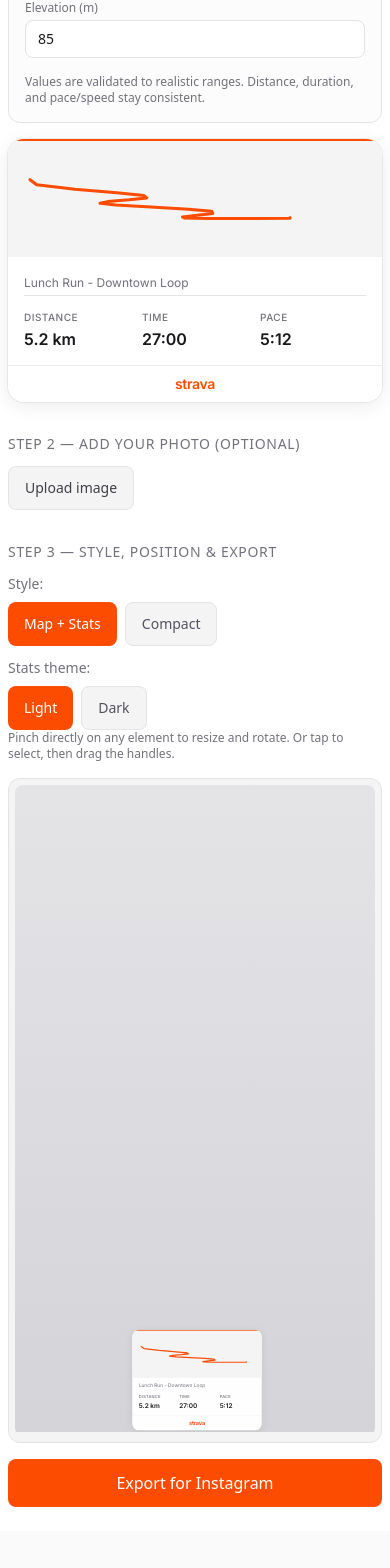
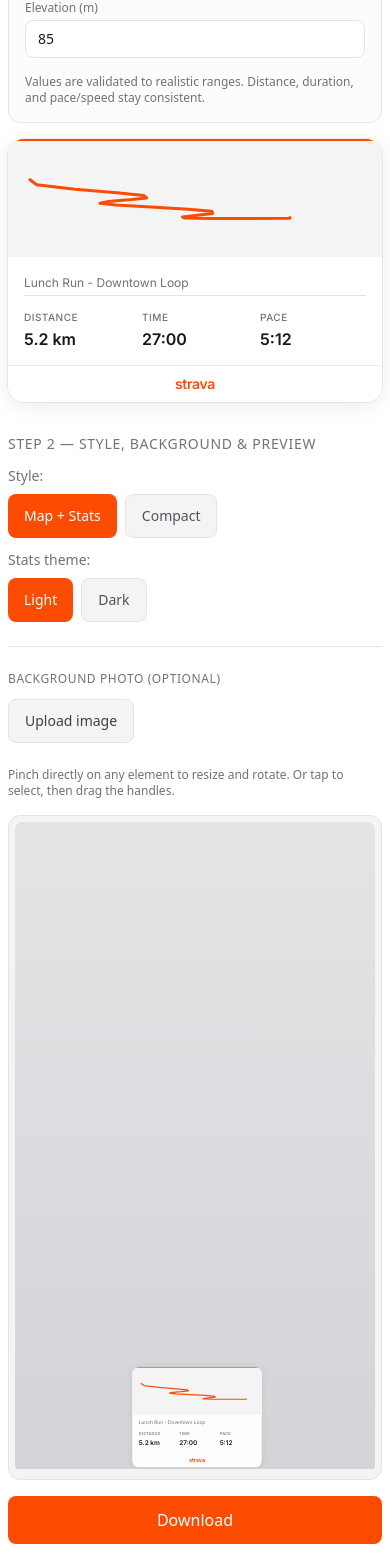
Before and after one commit to unabrijed/lazy-strava, a Next.js app: page / in a window 390 px wide. Shown: the part 1423-2991 px from the top of the page. Before the commit the page ends 2954 px from the top, so only its background shows below. Built offline with nearby package versions, Linux system fonts and the light colour scheme.

Commit message:
fix mobile issue

```diff
--- a/src/app/page.tsx
+++ b/src/app/page.tsx
@@ -8,7 +8,8 @@ import { ImageComposer } from "@/components/ImageComposer";
 import { ExportButton } from "@/components/ExportButton";
 import { Logo } from "@/components/Logo";
 
-const MAX_IMAGE_SIZE_BYTES = 10 * 1024 * 1024; // 10MB
+/** Phone photos (HEIC/JPEG) are often >10MB; cap avoids browser OOM during export */
+const MAX_IMAGE_SIZE_BYTES = 100 * 1024 * 1024; // 100MB
 
 export default function Home() {
   const [activity, setActivity] = useState<StravaActivity>(() =>
@@ -28,7 +29,7 @@ export default function Home() {
       setUploadError(null);
       if (!file) return;
       if (file.size > MAX_IMAGE_SIZE_BYTES) {
-        setUploadError("Image too large. Please use a file under 10MB.");
+        setUploadError("Image too large. Please use a file under 100MB.");
         e.target.value = "";
         return;
       }
@@ -36,7 +37,7 @@ export default function Home() {
       const img = new Image();
       img.onload = () => {
         if (img.naturalWidth > 4096 || img.naturalHeight > 4096) {
-          setUploadError("Image very large. Export may be slow. Consider resizing.");
+          setUploadError("Image very large. Download may be slow. Consider resizing.");
         }
         setBackgroundMedia({ url, width: img.naturalWidth, height: img.naturalHeight });
       };
@@ -82,39 +83,7 @@ export default function Home() {
 
         <section className="min-w-0">
           <h2 className="text-sm font-medium text-zinc-500 uppercase tracking-wider mb-3 sm:mb-4">
-            Step 2 — Add your photo (optional)
-          </h2>
-          <div className="flex flex-wrap gap-3 items-center">
-            <label className="cursor-pointer min-h-[44px] inline-flex items-center rounded-lg bg-zinc-100 px-4 py-2.5 sm:py-2 text-sm font-medium text-zinc-700 hover:bg-zinc-200 active:bg-zinc-200 transition-colors border border-zinc-200 touch-manipulation focus-visible:ring-2 focus-visible:ring-[#FC4C02] focus-visible:ring-offset-2">
-              Upload image
-              <input
-                type="file"
-                accept="image/*"
-                className="hidden"
-                onChange={handleFileUpload}
-                aria-describedby={uploadError ? "upload-error" : undefined}
-              />
-            </label>
-            {backgroundMedia && (
-              <button
-                type="button"
-                onClick={clearImage}
-                className="min-h-[44px] rounded-lg bg-zinc-100 px-4 py-2.5 sm:py-2 text-sm text-zinc-600 hover:bg-zinc-200 active:bg-zinc-200 transition-colors border border-zinc-200 touch-manipulation focus-visible:ring-2 focus-visible:ring-[#FC4C02] focus-visible:ring-offset-2"
-              >
-                Remove image
-              </button>
-            )}
-          </div>
-          {uploadError && (
-            <p id="upload-error" className="mt-2 text-sm text-amber-600" role="alert">
-              {uploadError}
-            </p>
-          )}
-        </section>
-
-        <section className="min-w-0">
-          <h2 className="text-sm font-medium text-zinc-500 uppercase tracking-wider mb-3 sm:mb-4">
-            Step 3 — Style, position & export
+            Step 2 — Style, background & preview
           </h2>
           <div className="space-y-3 sm:space-y-4">
             <div className="flex flex-wrap gap-2 sm:gap-3 items-center">
@@ -207,6 +176,40 @@ export default function Home() {
               </div>
             )}
           </div>
+
+          <div className="mt-6 pt-6 border-t border-zinc-200">
+            <h3 className="text-xs font-medium text-zinc-500 uppercase tracking-wider mb-3">
+              Background photo (optional)
+            </h3>
+            <div className="flex flex-wrap gap-3 items-center">
+              <label className="cursor-pointer min-h-[44px] inline-flex items-center rounded-lg bg-zinc-100 px-4 py-2.5 sm:py-2 text-sm font-medium text-zinc-700 hover:bg-zinc-200 active:bg-zinc-200 transition-colors border border-zinc-200 touch-manipulation focus-visible:ring-2 focus-visible:ring-[#FC4C02] focus-visible:ring-offset-2">
+                Upload image
+                <input
+                  type="file"
+                  accept="image/*"
+                  className="hidden"
+                  onChange={handleFileUpload}
+                  aria-describedby={uploadError ? "upload-error" : undefined}
+                />
+              </label>
+              {backgroundMedia && (
+                <button
+                  type="button"
+                  onClick={clearImage}
+                  className="min-h-[44px] rounded-lg bg-zinc-100 px-4 py-2.5 sm:py-2 text-sm text-zinc-600 hover:bg-zinc-200 active:bg-zinc-200 transition-colors border border-zinc-200 touch-manipulation focus-visible:ring-2 focus-visible:ring-[#FC4C02] focus-visible:ring-offset-2"
+                >
+                  Remove image
+                </button>
+              )}
+            </div>
+            {uploadError && (
+              <p id="upload-error" className="mt-2 text-sm text-amber-600" role="alert">
+                {uploadError}
+              </p>
+            )}
+          </div>
+
+          <div className="mt-6">
             <ImageComposer
               activity={activity}
               backgroundMedia={backgroundMedia}
@@ -216,6 +219,7 @@ export default function Home() {
               exportRef={exportRef}
               gradientRef={gradientRef}
             />
+          </div>
           <div className="mt-4">
             <ExportButton
               composeRef={exportRef}
--- a/src/components/ExportButton.tsx
+++ b/src/components/ExportButton.tsx
@@ -43,6 +43,7 @@ export function ExportButton({
 }: ExportButtonProps) {
   const [loading, setLoading] = useState(false);
   const [status, setStatus] = useState<"idle" | "success" | "error">("idle");
+  const [successKind, setSuccessKind] = useState<"share" | "download">("download");
 
   const handleExport = async () => {
     const el = composeRef.current;
@@ -154,17 +155,16 @@ export function ExportButton({
         return;
       }
 
-      const url = URL.createObjectURL(blob);
-      const a = document.createElement("a");
-      a.href = url;
       const safeFilename = filename
         ? filename.replace(/[^a-z0-9]/gi, "-").toLowerCase()
         : hasBackgroundImage
           ? "story"
           : "stats";
-      a.download = `lazy-strava-${safeFilename}-${Date.now()}.png`;
-      a.click();
-      URL.revokeObjectURL(url);
+      const downloadName = `lazy-strava-${safeFilename}-${Date.now()}.png`;
+
+      const how = await savePngBlob(blob, downloadName);
+      if (how === "aborted") return;
+      setSuccessKind(how);
 
       setStatus("success");
       setTimeout(() => setStatus("idle"), 3000);
@@ -185,23 +185,68 @@ export function ExportButton({
         disabled={loading}
         aria-live="polite"
         aria-busy={loading}
-        aria-label={loading ? "Exporting image" : "Export for Instagram"}
+        aria-label={loading ? "Downloading image" : "Download image"}
         className="min-h-[48px] w-full sm:w-auto rounded-lg bg-[#FC4C02] px-6 py-3 font-medium text-white hover:bg-[#e64402] active:bg-[#e64402] disabled:opacity-70 disabled:cursor-not-allowed transition-colors touch-manipulation focus-visible:ring-2 focus-visible:ring-[#FC4C02] focus-visible:ring-offset-2"
       >
-        {loading ? "Exporting..." : "Export for Instagram"}
+        {loading ? "Downloading..." : "Download"}
       </button>
       {status === "success" && (
         <p className="text-sm text-green-600" role="status" aria-live="polite">
-          Download started. Check your downloads folder.
+          {successKind === "share"
+            ? "Share sheet opened — choose Save Image or an app to store the PNG."
+            : "Download started. Check your downloads folder (on mobile, also check the notification bar)."}
         </p>
       )}
       {status === "error" && (
         <p className="text-sm text-red-600" role="alert" aria-live="polite">
-          Export failed. Try again.
+          Download failed. Try again.
         </p>
       )}
     </div>
   );
+}
+
+/**
+ * Mobile Safari often ignores programmatic <a download> for blob URLs.
+ * Prefer Web Share API with a File (iOS/Android), then fall back to in-DOM anchor + delayed revoke.
+ */
+async function savePngBlob(
+  blob: Blob,
+  downloadName: string
+): Promise<"share" | "download" | "aborted"> {
+  const file =
+    typeof File !== "undefined"
+      ? new File([blob], downloadName, { type: "image/png" })
+      : null;
+
+  if (file && typeof navigator !== "undefined" && navigator.canShare?.({ files: [file] })) {
+    try {
+      await navigator.share({
+        files: [file],
+        title: downloadName,
+      });
+      return "share";
+    } catch (e) {
+      const err = e as { name?: string };
+      if (err?.name === "AbortError") return "aborted";
+      // User gesture may have expired or share failed — try anchor fallback
+    }
+  }
+
+  const url = URL.createObjectURL(blob);
+  const a = document.createElement("a");
+  a.href = url;
+  a.download = downloadName;
+  a.rel = "noopener";
+  a.style.cssText = "position:fixed;left:-9999px;top:0;";
+  document.body.appendChild(a);
+  a.click();
+  setTimeout(() => {
+    a.remove();
+    URL.revokeObjectURL(url);
+  }, 2500);
+
+  return "download";
 }
 
 /** Helper to load an image as a promise */
```
Lines whose indentation alone changed are shown as unchanged.
